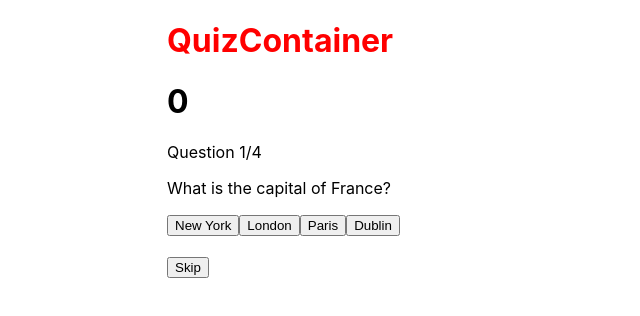
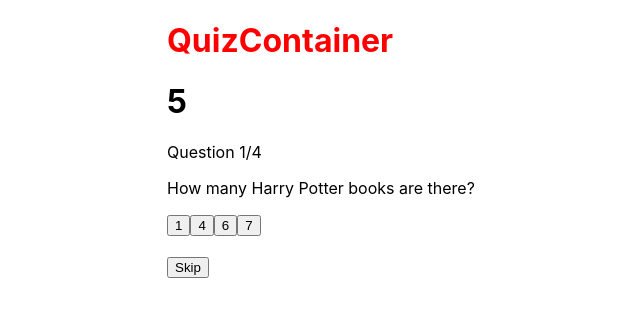
Before and after one commit to erikwaahlstrom/quizzy, a React (Create React App) app: page / in a window 1280 px wide. Shown: the top 316 px of the page, without its empty margins (223-863 px from the left). Built offline with nearby package versions, Linux system fonts and the light colour scheme.

Commit message:
moved shuffleArray function logic outside of quiz container component

```diff
--- a/src/components/QuizContainer.js
+++ b/src/components/QuizContainer.js
@@ -4,7 +4,6 @@
 // Elements
 import { HeaderOne, Wrapper, OptionsWrapper, Option } from "../elements";
 
-export const QuizContainer = () => {
 const questions = [
   {
     questionText: "What is the capital of France?",
@@ -44,19 +43,37 @@
   },
 ];
 
+const arrayShuffle = function (arr) {
+  let newPos, temp;
+  for (let i = arr.length - 1; i > 0; i--) {
+    newPos = Math.floor(Math.random() * (i + 1));
+    temp = arr[i];
+    arr[i] = arr[newPos];
+    arr[newPos] = temp;
+  }
+  return arr;
+};
+
+const newArray = arrayShuffle(questions);
+console.log(newArray);
+
+////////////////////////////////////////////////////////////
+////////// QuizContainer Component /////////////////////////
+////////////////////////////////////////////////////////////
+export const QuizContainer = () => {
   const [currentQuestion, setCurrentQuestion] = useState(0);
   const [showScore, setShowScore] = useState(false);
   const [score, setScore] = useState(0);
   // Counter
   const [counter, setCounter] = useState(0);
 
-  // useEffect(() => {
-  //   const interval = setInterval(
-  //     () => setCounter((counter) => counter + 1),
-  //     1000
-  //   );
-  //   return () => clearInterval(interval);
-  // }, []);
+  useEffect(() => {
+    const interval = setInterval(
+      () => setCounter((counter) => counter + 1),
+      1000
+    );
+    return () => clearInterval(interval);
+  }, []);
 
   // Event handlers
   const handleAnswerOptionClick = (isCorrect) => {
@@ -73,20 +90,6 @@
   const nextQuestion = () => {
     setCounter(0);
   };
-
-  const arrayShuffle = function (arr) {
-    let newPos, temp;
-    for (let i = arr.length - 1; i > 0; i--) {
-      newPos = Math.floor(Math.random() * i + 1);
-      temp = arr[i];
-      arr[i] = arr[newPos];
-      arr[newPos] = temp;
-    }
-    return arr;
-  };
-
-  const newArray = arrayShuffle(questions);
-  console.log(newArray);
 
   return (
     <Wrapper>
```
Lines whose indentation alone changed are shown as unchanged.
